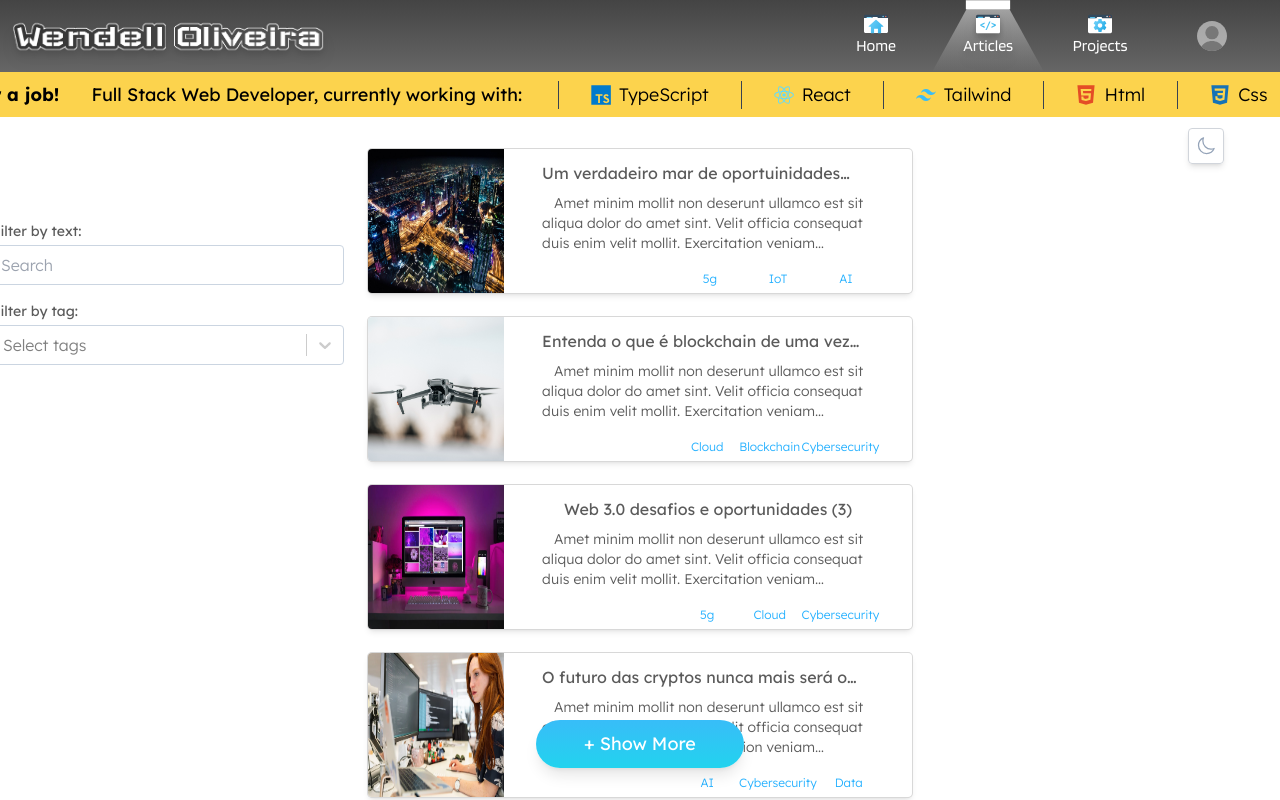
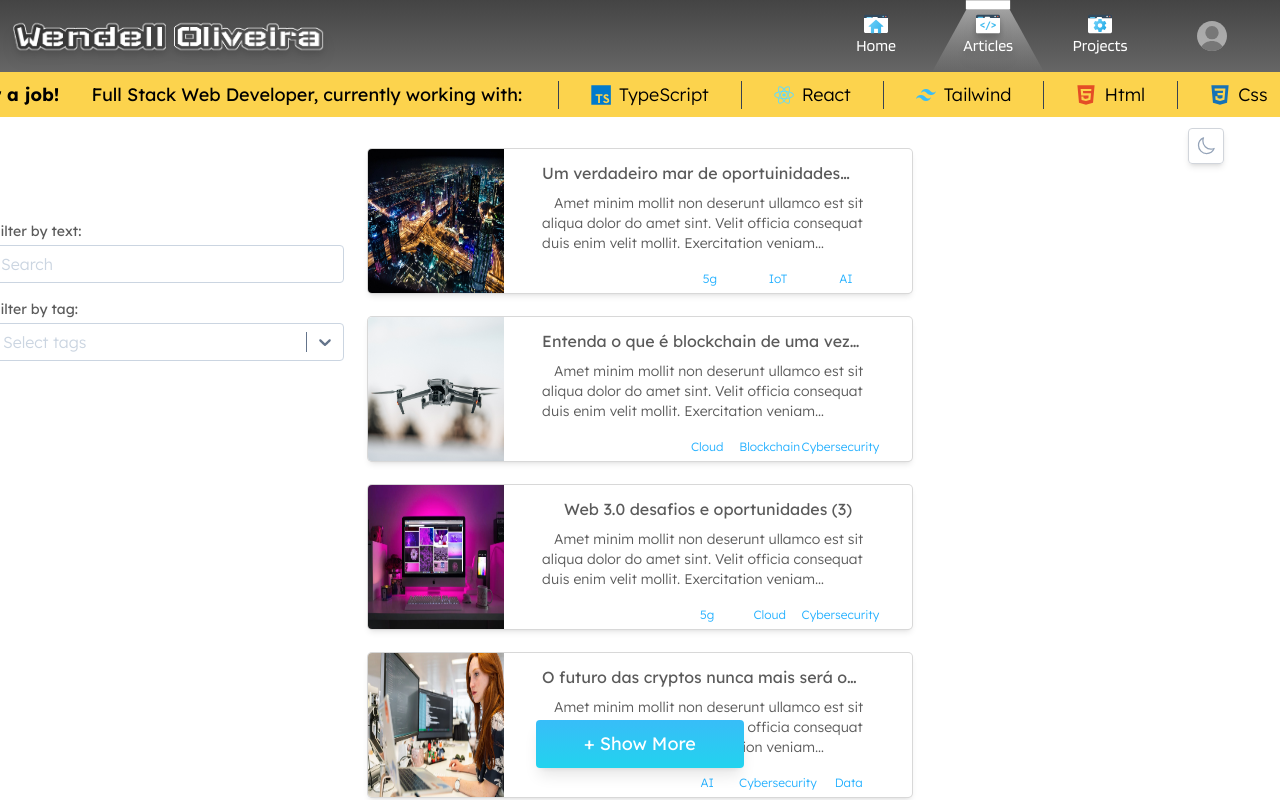
Before and after one commit to sowodev/my-portfolio, a React (Vite) app: page /articles in a window 1280 px wide. Built offline with nearby package versions, Linux system fonts and the light colour scheme; what tailwindcss-hyphens would draw is missing.

Commit message:
added some styling to tags filter field

```diff
--- a/src/components/articles/PagesCardsArticles.tsx
+++ b/src/components/articles/PagesCardsArticles.tsx
@@ -51,9 +51,9 @@ const PagesCardsArticles = function pagesCardsArticles() {
       <div className="flex flex-col relative w-full justify-center items-center">
         <div className="flex flex-row fixed bottom-8 w-52 h-12">
           <button
-            className={`flex w-52 h-full bg-gradient-to-b  from-sky-400 to-cyan-400 rounded-3xl shadow-lg justify-center items-center ${
+            className={`flex w-52 h-full bg-gradient-to-b  from-sky-400 to-cyan-400 rounded shadow-lg justify-center items-center transition ease-linear duration-300 ${
               disableButton && "cursor-not-allowed"
-            } hover:from-sky-500 hover:to-cyan-500`}
+            } hover:scale-110 hover:from-sky-500 hover:to-cyan-500`}
             onClick={() => {
               if (cutStart + number_of_articles >= ArticlesData.length) {
                 setDisableButton(true);
--- a/src/components/commom/Filters.tsx
+++ b/src/components/commom/Filters.tsx
@@ -25,14 +25,14 @@ const Filters = function filters() {
 
   return (
     <>
-      <div className="flex flex-col fixed gap-1 top-[12.8rem] w-[23rem] dark:bg-slate-800">
+      <div className="flex flex-col fixed gap-1 top-[12.8rem] w-[23rem]">
         <form className="flex flex-col mt-4 mb-4 gap-4">
           <div className="flex flex-col ml-4 gap-1">
             <p className="font-[Lexend] text-sm text-[#333333ce] dark:text-slate-300">
               Filter by text:
             </p>
             <input
-              className="w-100 h-10 font-[Lexend] font-light border border-slate-300 rounded indent-2 focus:outline-none hover:border-[#333333ce] dark:bg-slate-800 dark:border-slate-700 dark:text-slate-300"
+              className="w-full h-[2.375rem] font-[Lexend] font-light border border-slate-300 rounded indent-2 focus:outline-none focus:outline-1 focus:outline-offset-0 focus:outline-blue-500 placeholder:text-slate-300 dark:placeholder:text-slate-500 dark:bg-slate-800 dark:hover:bg-slate-700 dark:border-slate-500 dark:text-slate-300"
               type="text"
               placeholder="Search"
             />
--- a/src/components/commom/MultiSelectTags.tsx
+++ b/src/components/commom/MultiSelectTags.tsx
@@ -1,5 +1,6 @@
-import React, { useState } from "react";
+import React, { useContext, useState } from "react";
 import Select from "react-select";
+import { GlobalContext } from "./context/GlobalContext";
 
 export interface Tag {
   id: string;
@@ -14,6 +15,8 @@ interface Props {
 
 const MultiSelectTags: React.FC<Props> = ({ tags, selectedTags, onChange }) => {
   const [inputValue, setInputValue] = useState("");
+  const { set_dark } = useContext(GlobalContext);
+  const dark: boolean = set_dark.is_dark === "dark";
 
   const options = tags.map((tag) => ({
     label: tag.name,
@@ -35,19 +38,7 @@ const MultiSelectTags: React.FC<Props> = ({ tags, selectedTags, onChange }) => {
   return (
     <Select
       isMulti
-      className="w-100 font-[Lexend] font-light ring-slate-300 rounded placeholder:text-slate-200 dark:bg-slate-800 dark:border-slate-700 dark:text-slate-300"
-      styles={{
-        control: (provided) => ({
-          ...provided,
-          color: "#333333ce",
-          border: "1px solid #cbd5e1",
-          boxShadow: "none",
-          height: "2.5rem",
-          "&:hover": {
-            border: "1px solid #333333ce",
-          },
-        }),
-      }}
+      className="w-full font-[Lexend] font-light rounded"
       options={options}
       value={selectedTags.map((tag) => ({ label: tag.name, value: tag.id }))}
       onChange={handleChange}
@@ -56,6 +47,60 @@ const MultiSelectTags: React.FC<Props> = ({ tags, selectedTags, onChange }) => {
       placeholder="Select tags"
       noOptionsMessage={() => "No tags found"}
       isClearable={true}
+      styles={{
+        control: (provided) => ({
+          ...provided,
+          color: dark ? "#cbd5e1" : "#333333ce",
+          border: dark ? "1px solid  #64748b" : "1px solid #cbd5e1",
+          backgroundColor: dark ? "#1e293b" : "#ffffff",
+          "&:hover": {
+            backgroundColor: dark ? "#334155" : "#ffffff",
+          },
+        }),
+        menu: (provided) => ({
+          ...provided,
+          color: "#333333ce",
+          border: "1px solid #cbd5e1",
+          boxShadow: "none",
+          "&:hover": {
+            border: "1px solid #333333ce",
+          },
+        }),
+        option: (provided, state) => ({
+          ...provided,
+          color: state.isSelected ? "#333333ce" : "#333333ce",
+          backgroundColor: state.isSelected ? "#cbd5e1" : "#ffffff",
+          "&:hover": {
+            backgroundColor: "#cbd5e1",
+          },
+        }),
+        input: (provided) => ({
+          ...provided,
+          color: "#cbd5e1",
+        }),
+        placeholder: (provided) => ({
+          ...provided,
+          color: dark ? "#64748b" : "#cbd5e1",
+        }),
+        clearIndicator: (provided) => ({
+          ...provided,
+          color: "#64748b",
+          "&:hover": {
+            color: "#64748b",
+          },
+        }),
+        dropdownIndicator: (provided) => ({
+          ...provided,
+          color: "#64748b",
+          "&:hover": {
+            color: "#64748b",
+          },
+        }),
+        indicatorSeparator: (provided) => ({
+          ...provided,
+          backgroundColor: "#64748b",
+        }),
+      }}
     />
   );
 };
```
